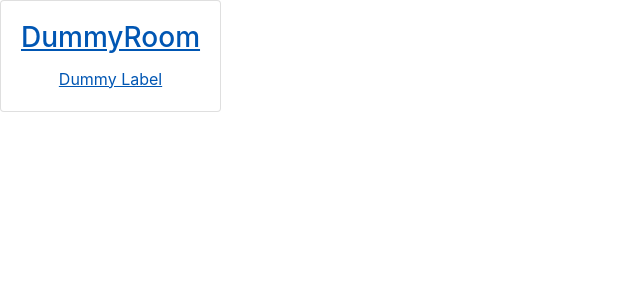
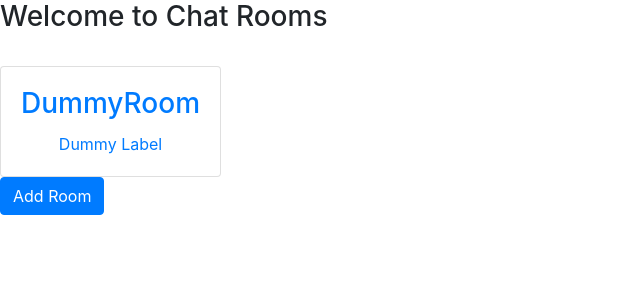
Before and after one commit to sh-dot-s/chatMan, a Django app: page / in a window 1280 px wide. Shown: the top 300 px of the page, without its empty margins (0-640 px from the left). Run offline with Django 3.2, Linux system fonts and the light colour scheme; data comes from the database, SQL or seed files in the repository; both versions use the stored data as it was after the commit; parts of the project's set-up code (start-up, migrations or seed data) failed here and were passed over; some libraries are stand-ins or nearby versions.

Commit message:
Add Rooms Option

```diff
--- a/core/templates/chat.html
+++ b/core/templates/chat.html
@@ -1,8 +1,10 @@
 {% extends 'root.html' %}
 {% block content %}
-<div class="card-deck">
+{% csrf_token %}
+<h3>Welcome to Chat Rooms</h3><br>
+<div class="card-deck" id="roomSpace">
     {% for room in rooms %}
-        <a class="card-text" href="/{{room.name}}/">
+        <a class="card-text" href="room/{{room.name}}/">
             <div class="card bg-default">
                 <div class="card-body text-center">
                     <h3 class="card-title">{{room.name}}</h3>
@@ -12,4 +14,75 @@
         </a>
     {% endfor %}
 </div>
+<!-- Button to Open the Modal -->
+<button type="button" class="btn btn-primary" data-toggle="modal" data-target="#myModal">Add Room</button>
+<div id="error"></div>
+<!-- The Modal -->
+<div class="modal" id="myModal">
+    <div class="modal-dialog">
+        <div class="modal-content">
+
+        <!-- Modal Header -->
+        <div class="modal-header">
+            <h4 class="modal-title">Room Details</h4>
+            <button type="button" class="close" data-dismiss="modal">&times;</button>
+        </div>
+
+        <!-- Modal body -->
+        <div class="modal-body">
+            <form class="form-group" id="addRoom">
+                <div class="form-group">
+                        <label for="roomname">Room Name:</label>
+                        <input type="text" name="roomname" class="form-control" id="roomname" required/>
+                </div>
+                <div class="form-group">
+                        <label for="roomlabel">Room Name:</label>
+                        <input type="text" name="roomlabel" class="form-control" id="roomlable" required/>
+                </div>
+                <input type="submit" class="btn btn-success" value="Submit"/>
+            </form>
+        </div>
+
+        <!-- Modal footer -->
+        <div class="modal-footer">
+            <button type="button" class="btn btn-danger" data-dismiss="modal">Close</button>
+        </div>
+
+        </div>
+    </div>
+</div>
+<script>
+    $("#addRoom").on("submit", (e) => {
+        e.preventDefault();
+        $.ajaxSetup({
+            data: {
+                csrfmiddlewaretoken: '{{ csrf_token }}'
+            },
+        });
+        $.ajax({
+            type: 'POST',
+            url:'/addroom/',
+            data: $('#addRoom').serializeArray(),
+            success: (data) => {
+                var construct = `<a class="card-text" href="room/${data.name}/">
+                                    <div class="card bg-default">
+                                        <div class="card-body text-center">
+                                            <h3 class="card-title">${data.name}</h3>
+                                            <p class="card-text">${data.label}</p>
+                                        </div>
+                                    </div>
+                                </a>`
+                document.querySelector('#roomSpace').innerHTML += (construct);
+            },
+            error: (error) => {
+                document.getElementById("error").innerHTML = `
+                <div class="alert alert-danger alert-dismissible fade show">
+                Failed to add Room, ${error.error}
+                </div>
+                `
+            }
+        });
+        $('#myModal').modal('hide');
+    });
+</script>
 {% endblock content %}
--- a/core/urls.py
+++ b/core/urls.py
@@ -4,5 +4,6 @@ from . import views
 
 urlpatterns = [
     path('', views.index, name='index'),
-    path('<str:room_name>/', views.room, name='room'),
+    path('room/<str:room_name>/', views.room, name='room'),
+    path('addroom/', views.addroom, name='addroom')
 ]
--- a/core/views.py
+++ b/core/views.py
@@ -1,15 +1,33 @@
 from django.shortcuts import render
+from django.http import JsonResponse
+from django.views.decorators.csrf import csrf_exempt
 from django.utils.safestring import mark_safe
 import json
 from .models import Room, Message
 
 def index(request):
     rooms =  Room.objects.all()
-
     return render(request, 'chat.html', {"rooms":rooms})
 
 def room(request, room_name):
+    print(room_name,"*"*50)
     return render(request, 'room.html', {
         'room_name_json': mark_safe(json.dumps(room_name)),
         'messages': Message.objects.filter(room=Room.objects.get(name=room_name))
     })
+
+@csrf_exempt
+def addroom(request):
+    try:
+        roomname = request.POST['roomname']
+        roomlabel = request.POST['roomlabel']
+        newroom = Room.objects.create(name=roomname, label=roomlabel)
+
+        return JsonResponse({
+            "name": newroom.name,
+            "label": newroom.label
+        })
+    except Exception as e:
+        return JsonResponse({
+            "error": str(e)
+        })
```
Also changed, not shown: static/chat.js (deleted, +0 -19 lines), README.md (deleted), db.sqlite3.
